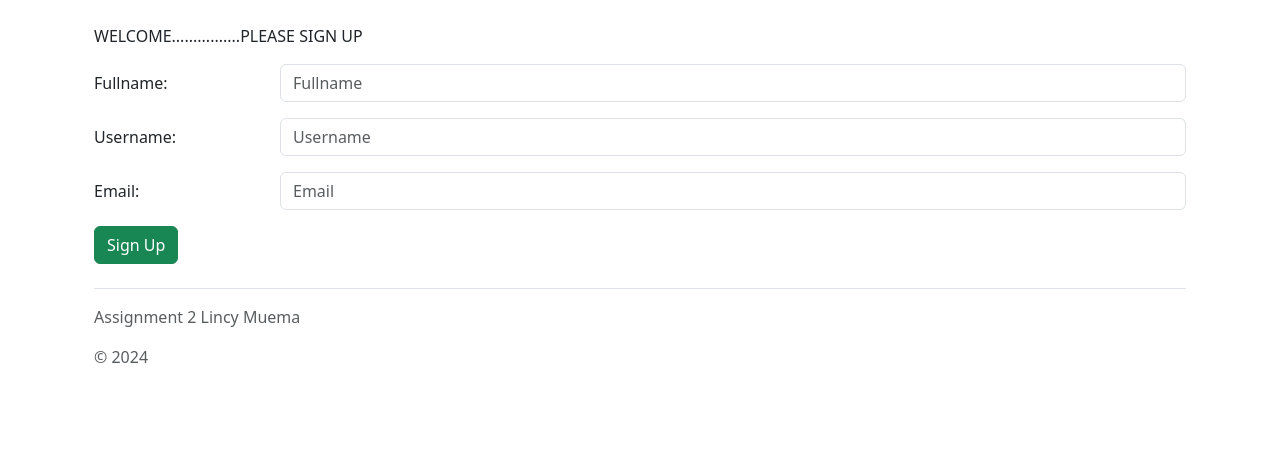
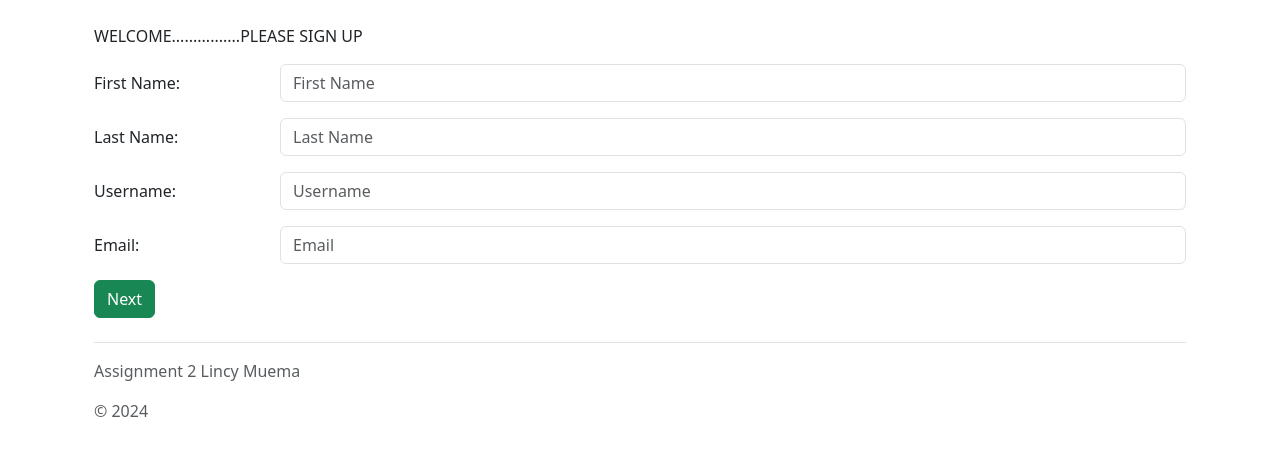
Before and after one commit to LincyMuema/Assignment_2, a PHP site: page /signup.php in a window 1280 px wide. Shown: the part 97-553 px from the top of the page. Run offline with PHP 8.4, Linux system fonts and the light colour scheme.

Commit message:
modified signup function

```diff
--- a/form/forms.php
+++ b/form/forms.php
@@ -5,9 +5,15 @@ class forms{
             <form>
             <p>WELCOME................PLEASE SIGN UP </p>
   <div class="row mb-3">
-    <label for="fullname" class="col-sm-2 col-form-label">Fullname: </label>
+    <label for="firstname" class="col-sm-2 col-form-label">First Name: </label>
     <div class="col-sm-10">
-      <input type="fullname" class="form-control" id="fullname" placeholder="Fullname">
+      <input type="firstname" class="form-control" id="firstname" placeholder="First Name">
+    </div>
+  </div>
+  <div class="row mb-3">
+    <label for="lastname" class="col-sm-2 col-form-label">Last Name: </label>
+    <div class="col-sm-10">
+      <input type="lastname" class="form-control" id="lastname" placeholder="Last Name">
     </div>
   </div>
   <div class="row mb-3">
@@ -22,7 +28,7 @@ class forms{
       <input type="email" class="form-control" id="email" placeholder="Email">
     </div>
   </div>
-  <button type="submit" class="btn btn-success">Sign Up</button>
+  <button type="submit" class="btn btn-success">Next</button>
 </form>
 <?php
         }
```
